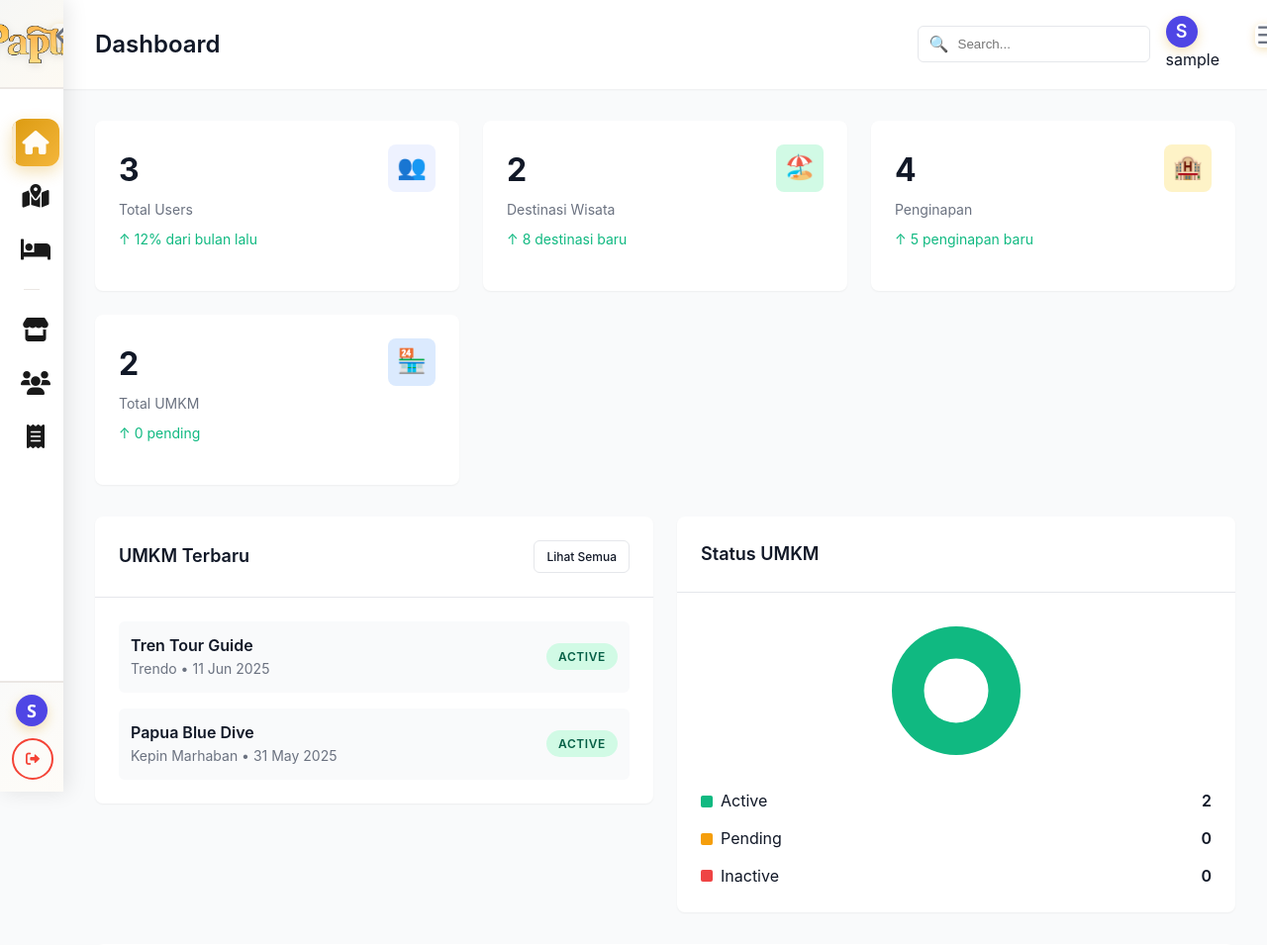
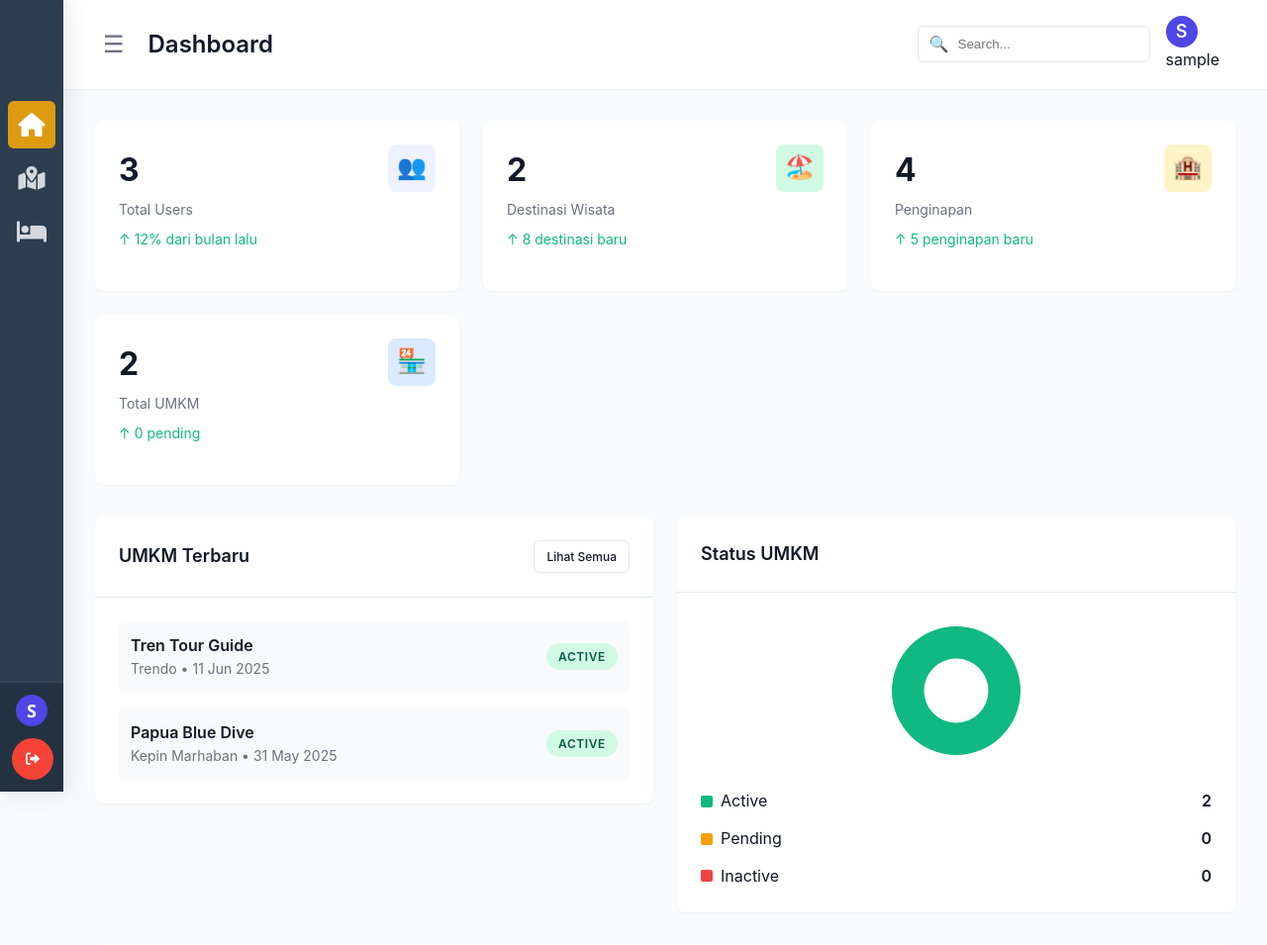
Before and after one commit to kelvinramadan/PapuaJourneyExpo, a PHP site: page /admin/index.php in a window 1280 px wide. Shown: the top 955 px of the page at 99% size. Run offline with PHP 8.4, Linux system fonts and the light colour scheme; a user stored in the database is signed in; data comes from the database, SQL or seed files in the repository.

Commit message:
Update admin sidebar design to match requirements - fix Papua Journey text, remove extra menu items, fix scrollbar

```diff
--- a/admin/components/sidebar.php
+++ b/admin/components/sidebar.php
@@ -9,7 +9,6 @@ $current_page = basename($_SERVER['PHP_SELF']);
 <aside class="sidebar" id="sidebar">
     <div class="sidebar-header">
         <div class="sidebar-logo">
-            <img src="../assets/logo.png" alt="Papua Journey Logo" class="logo-image">
             <div class="logo-text">
                 <span class="logo-papua">Papua</span>
                 <span class="logo-journey">Journey</span>
@@ -32,23 +31,6 @@ $current_page = basename($_SERVER['PHP_SELF']);
             <span class="btn-icon"><i class="fas fa-bed"></i></span>
             <span class="btn-text">Penginapan</span>
         </a>
-
-        <div class="nav-divider"></div>
-
-        <a href="adminumkm.php" class="btn <?php echo $current_page == 'adminumkm.php' ? 'active' : ''; ?>" data-tooltip="UMKM">
-            <span class="btn-icon"><i class="fas fa-store"></i></span>
-            <span class="btn-text">UMKM</span>
-        </a>
-
-        <a href="adminusers.php" class="btn <?php echo $current_page == 'adminusers.php' ? 'active' : ''; ?>" data-tooltip="Users">
-            <span class="btn-icon"><i class="fas fa-users"></i></span>
-            <span class="btn-text">Users</span>
-        </a>
-
-        <a href="admintransactions.php" class="btn <?php echo $current_page == 'admintransactions.php' ? 'active' : ''; ?>" data-tooltip="Transaksi">
-            <span class="btn-icon"><i class="fas fa-receipt"></i></span>
-            <span class="btn-text">Transaksi</span>
-        </a>
     </nav>
 
     <div class="user-section">
@@ -66,46 +48,14 @@ $current_page = basename($_SERVER['PHP_SELF']);
             <span class="btn-text">Logout</span>
         </a>
     </div>
-
-    <!-- Toggle Button -->
-    <button class="sidebar-toggle" id="sidebarToggle" aria-label="Toggle Sidebar">
-        <i class="fas fa-chevron-left"></i>
-    </button>
 </aside>
 
 <script>
-// Sidebar toggle functionality
+// Mobile menu functionality only
 document.addEventListener('DOMContentLoaded', function() {
     const sidebar = document.getElementById('sidebar');
-    const sidebarToggle = document.getElementById('sidebarToggle');
-    const toggleIcon = sidebarToggle.querySelector('i');
+    const mobileMenuToggle = document.querySelector('.mobile-menu-toggle');
 
-    // Check if sidebar state is saved in localStorage
-    const sidebarState = localStorage.getItem('sidebarState');
-    if (sidebarState === 'collapsed') {
-        sidebar.classList.add('collapsed');
-        toggleIcon.classList.remove('fa-chevron-left');
-        toggleIcon.classList.add('fa-chevron-right');
-    }
-
-    // Toggle sidebar
-    sidebarToggle.addEventListener('click', function() {
-        sidebar.classList.toggle('collapsed');
-
-        // Update toggle icon
-        if (sidebar.classList.contains('collapsed')) {
-            toggleIcon.classList.remove('fa-chevron-left');
-            toggleIcon.classList.add('fa-chevron-right');
-            localStorage.setItem('sidebarState', 'collapsed');
-        } else {
-            toggleIcon.classList.remove('fa-chevron-right');
-            toggleIcon.classList.add('fa-chevron-left');
-            localStorage.setItem('sidebarState', 'expanded');
-        }
-    });
-
-    // Mobile menu functionality
-    const mobileMenuToggle = document.querySelector('.mobile-menu-toggle');
     if (mobileMenuToggle) {
         mobileMenuToggle.addEventListener('click', function() {
             sidebar.classList.toggle('active');
--- a/admin/sidebar.css
+++ b/admin/sidebar.css
@@ -21,14 +21,13 @@
     top: 0;
     width: 256px;
     height: 100vh;
-    background: white;
+    background: #2c3e50;
     z-index: 900;
     transition: var(--transition);
     display: flex;
     flex-direction: column;
     box-shadow: 4px 0 20px rgba(0, 0, 0, 0.1);
-    overflow-x: hidden;
-    overflow-y: auto;
+    overflow: hidden;
     font-family: 'Segoe UI', Tahoma, Verdana, sans-serif;
 }
 
@@ -37,52 +36,35 @@
 }
 
 .sidebar-header {
-    padding: 1.5rem;
+    padding: 2rem 1.5rem;
     text-align: center;
-    border-bottom: 2px solid var(--background-color);
-    background: linear-gradient(135deg, rgba(83, 98, 69, 0.05) 0%, rgba(220, 155, 17, 0.05) 100%);
+    background: #2c3e50;
 }
 
 .sidebar-logo {
-    display: flex;
-    align-items: center;
-    justify-content: center;
-    gap: 0.75rem;
-}
-
-.logo-image {
-    height: 40px;
-    width: auto;
-    flex-shrink: 0;
-    filter: drop-shadow(0 2px 4px rgba(0, 0, 0, 0.1));
-    transition: var(--transition);
-}
-
-.logo-image:hover {
-    transform: scale(1.05);
+    display: block;
 }
 
 .logo-text {
-    display: flex;
-    flex-direction: column;
-    align-items: flex-start;
-    line-height: 1;
+    display: inline;
+    line-height: 1.2;
 }
 
 .logo-papua {
-    font-size: 1.5rem;
+    font-size: 2.5rem;
     font-weight: 700;
     color: var(--button-color);
     margin: 0;
-    letter-spacing: -0.025em;
-    text-shadow: 0 2px 4px rgba(220, 155, 17, 0.2);
+    letter-spacing: -0.05em;
+    font-family: 'Segoe UI', sans-serif;
 }
 
 .logo-journey {
-    font-size: 1.25rem;
-    font-weight: 600;
+    font-size: 1.5rem;
+    font-weight: 400;
     color: var(--button-color);
-    margin-top: -0.125rem;
+    margin-left: 0.5rem;
+    font-family: 'Segoe UI', sans-serif;
 }
 
 .sidebar.collapsed .logo-text {
@@ -99,28 +81,26 @@
 
 .nav-menu {
     flex: 1;
-    padding: 1.5rem 0.75rem;
-    overflow-y: auto;
+    padding: 2rem 0;
+    overflow: hidden;
 }
 
 .nav-menu .btn {
     display: flex;
     align-items: center;
-    width: calc(100% - 1rem);
-    padding: 0.875rem 1.25rem;
-    margin: 0.375rem 0.5rem;
+    width: 100%;
+    padding: 1rem 1.5rem;
+    margin: 0;
     text-decoration: none;
-    color: var(--text-color-secondary);
+    color: rgba(255, 255, 255, 0.8);
     background: transparent;
     border: none;
-    border-radius: 12px;
     transition: var(--transition);
     font-size: 0.95rem;
     font-weight: 500;
     position: relative;
     gap: 1rem;
     cursor: pointer;
-    overflow: hidden;
 }
 
 .sidebar.collapsed .nav-menu .btn {
@@ -142,10 +122,8 @@
 
 /* Hover effect */
 .nav-menu .btn:hover {
-    background-color: rgba(220, 155, 17, 0.1);
-    color: var(--button-color);
-    transform: translateX(4px);
-    box-shadow: 0 4px 12px rgba(220, 155, 17, 0.15);
+    background-color: rgba(255, 255, 255, 0.1);
+    color: white;
 }
 
 .sidebar.collapsed .nav-menu .btn:hover {
@@ -154,22 +132,10 @@
 
 /* Active state */
 .nav-menu .btn.active {
-    background: linear-gradient(135deg, var(--button-color) 0%, var(--button-hover-color) 100%);
-    color: var(--text-color);
-    box-shadow: 0 6px 16px rgba(220, 155, 17, 0.3);
+    background: var(--button-color);
+    color: white;
 }
 
-.nav-menu .btn.active::before {
-    content: '';
-    position: absolute;
-    left: 0;
-    top: 0;
-    bottom: 0;
-    width: 4px;
-    background: var(--text-color);
-    border-radius: 0 4px 4px 0;
-    opacity: 0.8;
-}
 
 .nav-menu .btn-icon {
     font-size: 1.25rem;
@@ -178,11 +144,6 @@
     display: flex;
     align-items: center;
     justify-content: center;
-    transition: var(--transition);
-}
-
-.nav-menu .btn:hover .btn-icon {
-    transform: scale(1.1);
 }
 
 /* Tooltips for collapsed sidebar */
@@ -233,8 +194,8 @@
 .user-section {
     margin-top: auto;
     padding: 1.5rem;
-    border-top: 2px solid var(--background-color);
-    background: linear-gradient(135deg, rgba(83, 98, 69, 0.03) 0%, rgba(220, 155, 17, 0.03) 100%);
+    border-top: 1px solid rgba(255, 255, 255, 0.1);
+    background: rgba(0, 0, 0, 0.2);
 }
 
 .sidebar.collapsed .user-section {
@@ -257,20 +218,13 @@
     width: 42px;
     height: 42px;
     border-radius: 50%;
-    background: linear-gradient(135deg, var(--button-color) 0%, var(--button-hover-color) 100%);
+    background: #7c4dff;
     color: white;
     display: flex;
     align-items: center;
     justify-content: center;
     font-weight: 600;
     font-size: 1.125rem;
-    box-shadow: 0 4px 12px rgba(220, 155, 17, 0.3);
-    transition: var(--transition);
-}
-
-.user-info:hover .user-avatar {
-    transform: scale(1.05);
-    box-shadow: 0 6px 16px rgba(220, 155, 17, 0.4);
 }
 
 .user-details {
@@ -283,7 +237,7 @@
 
 .user-name {
     display: block;
-    color: var(--text-color-secondary);
+    color: white;
     font-size: 0.95rem;
     font-weight: 600;
     margin-bottom: 0.125rem;
@@ -291,7 +245,7 @@
 
 .user-role {
     display: block;
-    color: #666;
+    color: rgba(255, 255, 255, 0.6);
     font-size: 0.813rem;
 }
 
@@ -302,11 +256,11 @@
     gap: 0.625rem;
     width: 100%;
     padding: 0.75rem 1rem;
-    background: transparent;
-    color: var(--error-color);
+    background: var(--error-color);
+    color: white;
     text-decoration: none;
-    border: 2px solid var(--error-color);
-    border-radius: 50px;
+    border: none;
+    border-radius: 8px;
     font-size: 0.875rem;
     font-weight: 600;
     transition: var(--transition);
@@ -329,36 +283,9 @@
 }
 
 .logout-btn:hover {
-    background-color: var(--error-color);
-    color: white;
+    background-color: #d32f2f;
     transform: translateY(-2px);
-    box-shadow: 0 10px 25px rgba(244, 67, 54, 0.3);
-}
-
-/* Toggle Button */
-.sidebar-toggle {
-    position: absolute;
-    top: 1.5rem;
-    right: -12px;
-    width: 24px;
-    height: 24px;
-    background: var(--button-color);
-    color: white;
-    border: none;
-    border-radius: 50%;
-    cursor: pointer;
-    display: flex;
-    align-items: center;
-    justify-content: center;
-    transition: var(--transition);
-    box-shadow: 0 2px 8px rgba(220, 155, 17, 0.3);
-    z-index: 901;
-}
-
-.sidebar-toggle:hover {
-    background: var(--button-hover-color);
-    transform: scale(1.1);
-    box-shadow: 0 4px 12px rgba(220, 155, 17, 0.4);
+    box-shadow: 0 4px 12px rgba(244, 67, 54, 0.3);
 }
 
 /* ===== RESPONSIVE ===== */
@@ -474,21 +401,3 @@
         padding: 1.25rem;
     }
 }
-
-/* Smooth scrollbar */
-.sidebar::-webkit-scrollbar {
-    width: 6px;
-}
-
-.sidebar::-webkit-scrollbar-track {
-    background: var(--background-color);
-}
-
-.sidebar::-webkit-scrollbar-thumb {
-    background: var(--secondary-color);
-    border-radius: 3px;
-}
-
-.sidebar::-webkit-scrollbar-thumb:hover {
-    background: var(--button-color);
-}
```
